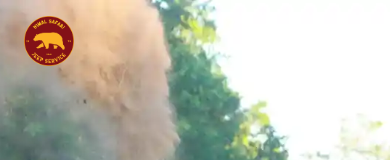
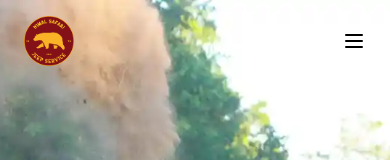
Before and after one commit to ocevialab/NimalSafary, a Next.js app: page /parks/udawalawa in a window 390 px wide. Shown: the top 160 px of the page. Built offline with nearby package versions, Linux system fonts and the light colour scheme; a web font is replaced by a local one.

Commit message:
Add Nav component with dynamic text color to multiple pages

```diff
--- a/app/Components/Nav.tsx
+++ b/app/Components/Nav.tsx
@@ -9,6 +9,10 @@ interface NavItem {
   label: string;
 }
 
+interface NavProps {
+  textcolor: string;
+}
+
 const navItems: NavItem[] = [
   { href: "/", label: "Home" },
   { href: "/safaris", label: "Safaris" },
@@ -16,7 +20,7 @@ const navItems: NavItem[] = [
   { href: "/contact", label: "Contact" },
 ];
 
-export default function Nav(): React.JSX.Element {
+export default function Nav({ textcolor }: NavProps): React.JSX.Element {
   const [open, setOpen] = useState<boolean>(false);
   const menuRef = useRef<HTMLUListElement>(null);
   const navItemsRef = useRef<HTMLLIElement[]>([]);
@@ -104,7 +108,11 @@ export default function Nav(): React.JSX.Element {
   };
 
   return (
-    <nav className="w-full flex items-center justify-between px-6 py-4 md:px-12 font-display text-secondary absolute z-50">
+    <nav
+      className={`w-full flex items-center justify-between px-6 py-4 md:px-12 font-display ${
+        textcolor ? textcolor : "text-secondary"
+      } absolute z-50`}
+    >
       {/* LOGO */}
       <Image
         src="/Images/logo.png"
@@ -138,7 +146,7 @@ export default function Nav(): React.JSX.Element {
           <svg
             className="w-6 h-6 transition-transform duration-300"
             fill="none"
-            stroke="white"
+            stroke={textcolor === "text-secondary" ? "white" : "black"}
             viewBox="0 0 24 24"
           >
             <path
@@ -178,7 +186,7 @@ export default function Nav(): React.JSX.Element {
       {/* MOBILE LINKS */}
       <ul
         ref={menuRef}
-        className={`flex flex-col md:hidden fixed top-0 left-0 w-full h-screen bg-gradient-to-b from-black via-black/95 to-black/90 pt-24 px-6 z-15 ${
+        className={`flex flex-col md:hidden fixed top-0 left-0 w-full h-screen bg-gradient-to-b from-black via-black/95 to-black/90 pt-24 px-6 z-15 text-secondary ${
           open ? "pointer-events-auto" : "pointer-events-none"
         }`}
       >
--- a/app/layout.tsx
+++ b/app/layout.tsx
@@ -1,7 +1,7 @@
 import type { Metadata } from "next";
 import { Geist, Geist_Mono } from "next/font/google";
 import "./globals.css";
-import Nav from "./Components/Nav";
+
 import Footer from "./Components/Footer";
 
 const geistSans = Geist({
@@ -32,7 +32,6 @@ export default function RootLayout({
       <body
         className={`${geistSans.variable} ${geistMono.variable} antialiased`}
       >
-        <Nav />
         {children}
         <Footer />
       </body>
--- a/app/page.tsx
+++ b/app/page.tsx
@@ -3,6 +3,7 @@ import FAQ from "./Components/Faq";
 
 import Gallery_Home from "./Components/Gallery_Home";
 import Hero from "./Components/Hero";
+import Nav from "./Components/Nav";
 
 import Popular from "./Components/Popular";
 import WhyChooseUs from "./Components/WhyChooseUs";
@@ -11,6 +12,7 @@ import YouMustVisit from "./Components/YouMustVisit";
 export default function Home() {
   return (
     <>
+      <Nav textcolor="text-secondary" />
       <Hero />
       <Popular />
       <YouMustVisit />
--- a/app/parks/udawalawa/page.tsx
+++ b/app/parks/udawalawa/page.tsx
@@ -6,6 +6,7 @@ import { ScrollTrigger } from "gsap/ScrollTrigger";
 import Link from "next/link";
 import Gallery from "@/app/Components/Gallery";
 import Features from "../Features";
+import Nav from "../../Components/Nav";
 
 // Register ScrollTrigger plugin
 gsap.registerPlugin(ScrollTrigger);
@@ -251,6 +252,8 @@ const Page = () => {
 
   return (
     <>
+      {" "}
+      <Nav textcolor="text-black" />
       {/* Hero Section */}
       <div
         ref={containerRef}
@@ -274,7 +277,6 @@ const Page = () => {
           </div>
         </div>
       </div>
-
       {/* Why Choose Us Section */}
       <section
         ref={containerRef2}
@@ -370,7 +372,6 @@ const Page = () => {
           </div>
         </div>
       </section>
-
       <Gallery title="Yala" images={images} />
       <Features />
     </>
--- a/app/parks/yala/page.tsx
+++ b/app/parks/yala/page.tsx
@@ -6,6 +6,7 @@ import { ScrollTrigger } from "gsap/ScrollTrigger";
 import Link from "next/link";
 import Gallery from "@/app/Components/Gallery";
 import Features from "../Features";
+import Nav from "@/app/Components/Nav";
 
 // Register ScrollTrigger plugin
 gsap.registerPlugin(ScrollTrigger);
@@ -251,6 +252,7 @@ const Page = () => {
 
   return (
     <>
+      <Nav textcolor="text-secondary" />
       {/* Hero Section */}
       <div
         ref={containerRef}
```
